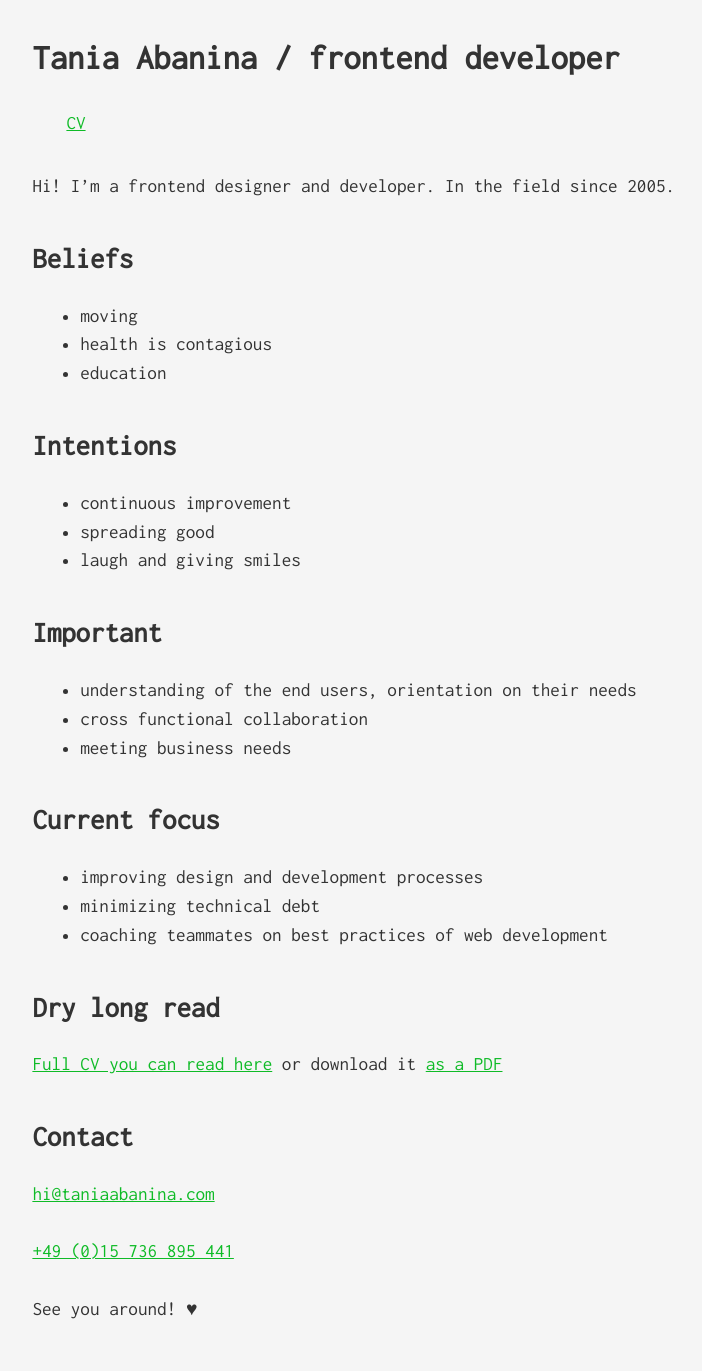
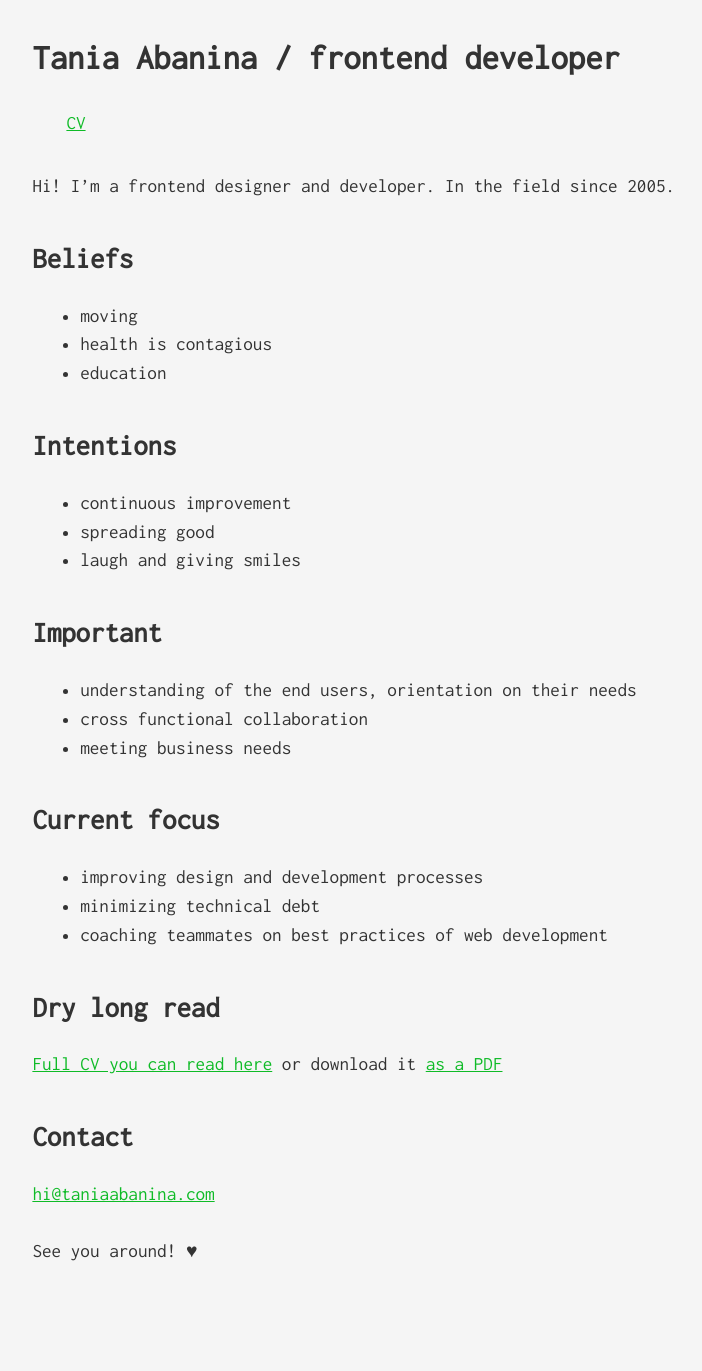
Before and after one commit to tataata/taniaabanina.com, a Jekyll site: the page built from index.md, in a window 1280 px wide. Shown: the whole page, without its empty margins (6-708 px from the left). Built offline with Jekyll 4.4.1, drawn with Linux system fonts in a browser that asks for light colours; after the commit the page ends 1313 px from its top, so only the background shows below that.

Commit message:
Update contact.md
remove phone number

```diff
--- a/_includes/contact.md
+++ b/_includes/contact.md
@@ -2,5 +2,3 @@
 ## Contact
 
 [hi@taniaabanina.com](mailto:hi@taniaabanina.com)
-
-<a href="tel:+4915736895441" rel="nofollow">+49&nbsp;(0)15&nbsp;736&nbsp;895&nbsp;441</a>
```
